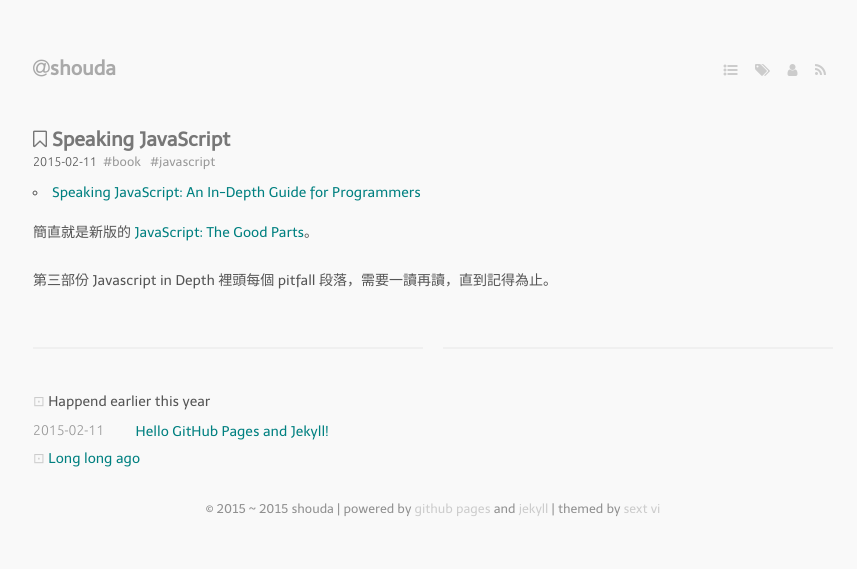
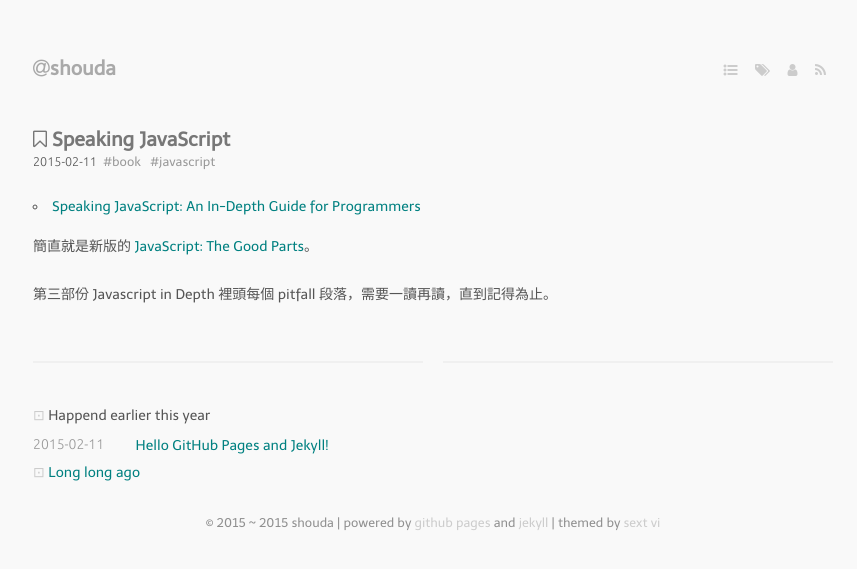
Before and after one commit to shouda/shouda.github.io, a Jekyll site: the page built from index.markdown, in a window 1280 px wide. Shown: the top 569 px of the page, without its empty margins (207-1064 px from the left). Built offline with Jekyll 4.4.1, drawn with Linux system fonts in a browser that asks for light colours; nearby versions of some CDN libraries; Markdown is read by kramdown in place of the engine named in the settings.

Commit message:
update css

```diff
--- a/media/css/style.css
+++ b/media/css/style.css
@@ -139,10 +139,12 @@
     article .meta .tags header #header h1 a, header #header h1 article .meta .tags a, article .meta .tags a {
       color: #999999;
       padding: .25em; }
-  article .post img {
-    max-width: 800px;
-    display: block;
-    margin: .5em auto; }
+  article .post {
+    margin-top: 1em; }
+    article .post img {
+      max-width: 800px;
+      display: block;
+      margin: .5em auto; }
   article .comment {
     margin: 3em 0; }
   article .divider {
--- a/media/css/style.scss
+++ b/media/css/style.scss
@@ -105,6 +105,7 @@
   }
 
   .post {
+    margin-top: 1em;
     img { max-width: #{$page-width}px; display: block; margin: .5em auto; }
   }
 
```
Also changed, not shown: 1 other file.
